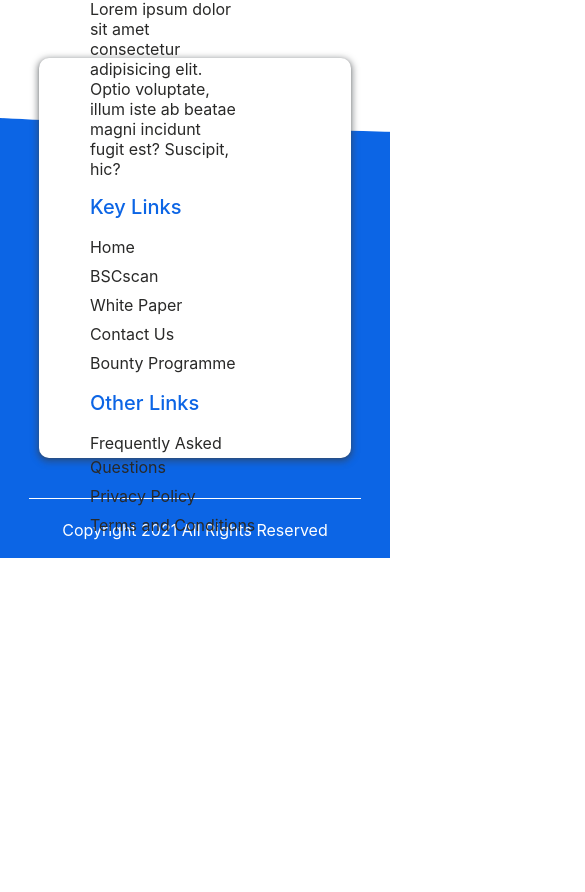
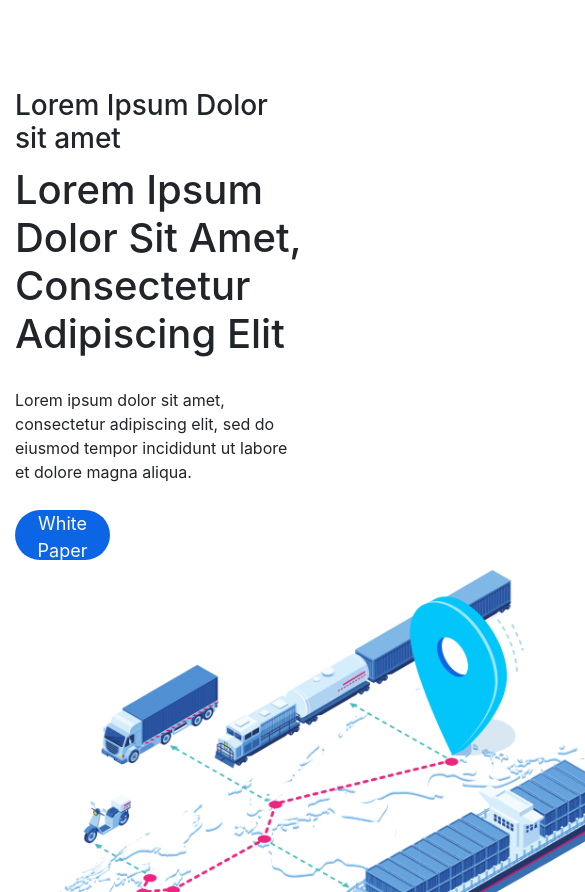
Before and after one commit to roverboy773/BB-logix, a plain HTML site: page index.html in a window 390 px wide. Shown: the part 208-1100 px from the top of the page, 585 px wide, since content can reach past the window. Before the commit the page ends 844 px from the top, so only its background shows below. Drawn offline with nearby package versions, Linux system fonts and the light colour scheme.

Commit message:
responsive

```diff
--- a/index.html
+++ b/index.html
@@ -76,7 +76,33 @@
 
     </header>
 
-
+     <section id="firstSection">
+       <div class="container">
+         <div class="outer_firstSection">
+         <div class="row mt-5">
+           <div class="col-md-6">
+            <div class="first-inner-info">
+              <h3>Lorem Ipsum Dolor sit amet</h3>
+              <h1>Lorem Ipsum Dolor Sit
+                Amet, Consectetur
+                Adipiscing Elit</h1>
+                <p>Lorem ipsum dolor sit amet, consectetur adipiscing
+                  elit, sed do eiusmod tempor incididunt ut labore et
+                  dolore magna aliqua. </p>
+                  <button type="button">
+                    <a href="#">White Paper</a>
+                  </button>
+            </div>
+           </div>
+           <div class="col-md-6">
+             <div class="ill-image">
+               <img src="/root/assets/images/ill.png" alt="An image which shows bus and train" />
+             </div>
+           </div>
+         </div>
+         </div>
+       </div>
+     </section>
 
 
 
--- a/root/assets/css/contactus.css
+++ b/root/assets/css/contactus.css
@@ -18,6 +18,12 @@
 }
 #contact-usSection {
     margin-top: 6%;
+
+}
+.background_map {
+    background-image: url('../images/Union\ 3.png');
+    background-repeat: no-repeat;
+    background-size: contain;
 }
 .contactUs-image img {
     width: 550px;
@@ -146,3 +152,17 @@
     outline: none;
     box-shadow: none;
 }
+@media only screen and (max-width: 600px) {
+    body {
+        overflow-x: hidden;
+    }
+    .contactUs-image {
+        margin-bottom: 40px;
+    }
+    .name_box {
+        margin-bottom: 30px;
+    }
+    .contactUs-image img{
+        width: 350px;
+    }
+}
--- a/root/assets/css/custom.css
+++ b/root/assets/css/custom.css
@@ -44,6 +44,42 @@ body {
     color: black;
     text-decoration: none;
 }
+/* --------first section css------ */
+.ill-image {
+    width: 100%;
+
+}
+.ill-image img {
+    width: 600px;
+}
+.first-inner-info h3 {
+    margin-bottom: 10px;
+}
+.first-inner-info h1 {
+    margin-bottom: 30px;
+}
+.first-inner-info {
+    margin-top: 23%;
+    width: 80%;
+}
+.first-inner-info button {
+    margin-top: 10px;
+    margin-bottom: 10px;
+    border: none;
+    background-color: #0C65E5;
+    border-radius: 38px;
+    height: 50px;
+    font-size: 18px;
+    width: 33%;
+}
+.first-inner-info button a {
+    color: white;
+    text-decoration: none;
+}
+.first-inner-info button a:hover {
+    text-decoration: none;
+}
+
 
 /* -------------footer css--------- */
 footer{
```
Also changed, not shown: contactus.html (+2 -1 lines), root/assets/images/Intersection 1.jpg (added), root/assets/images/Union 3.png (added).
